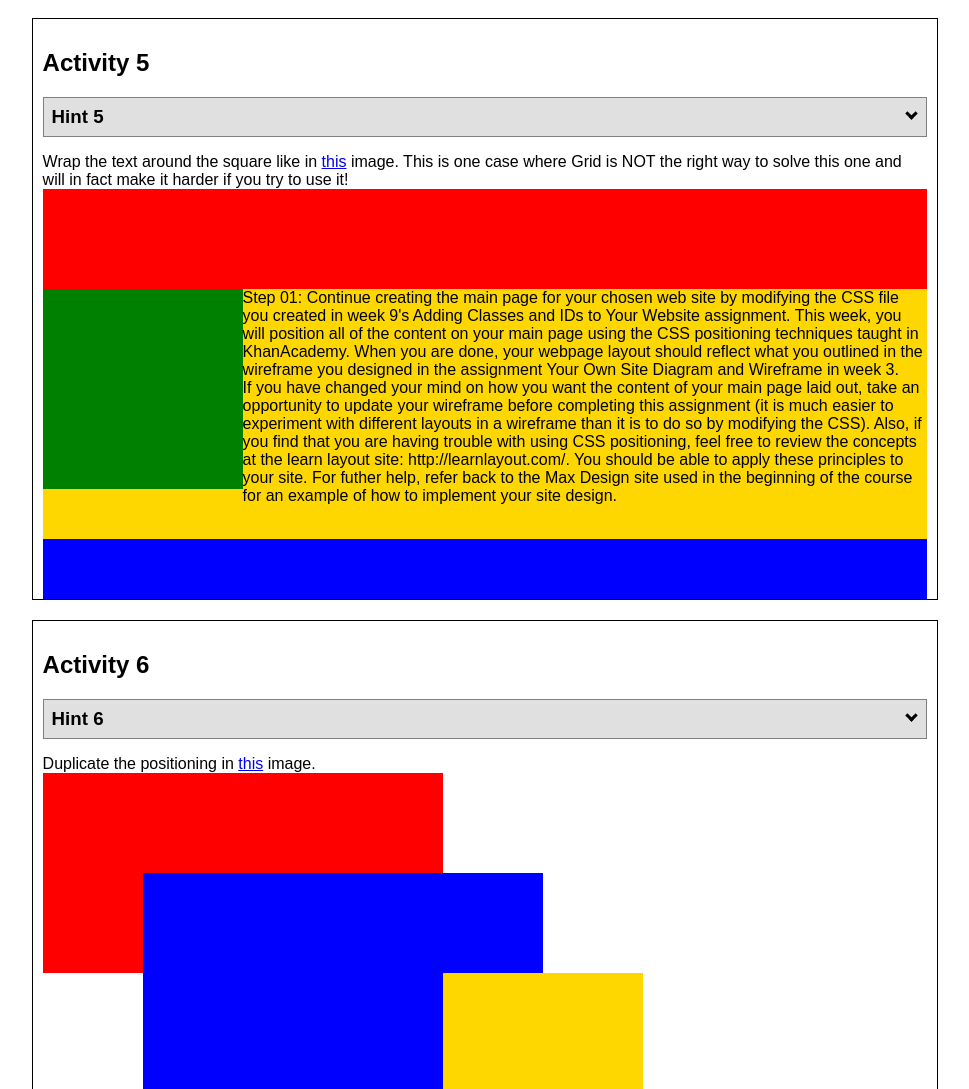
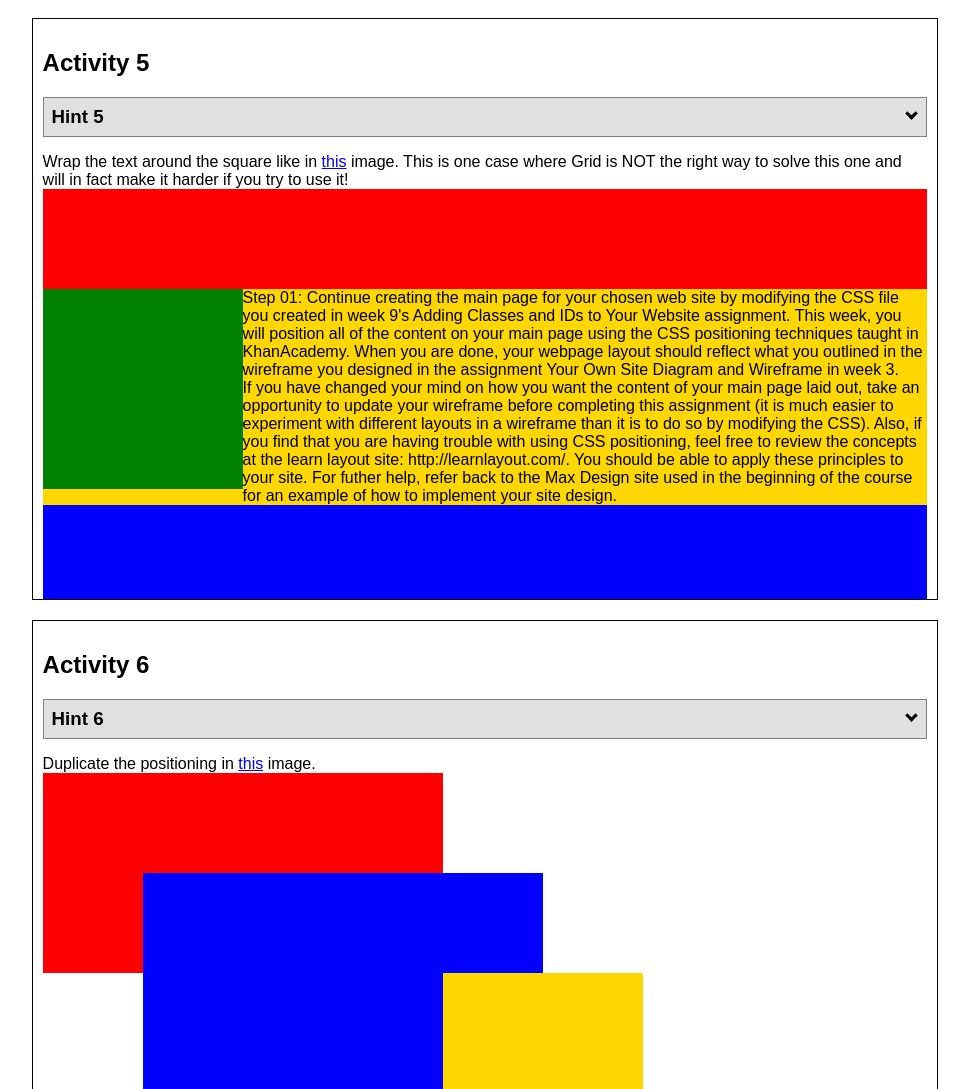
Before and after one commit to ijromerob/wdd130, a plain HTML site: page positioning.html in a window 1280 px wide. Shown: the part 2607-3696 px from the top of the page, without its empty margins (155-1124 px from the left). Drawn offline with Linux system fonts and the light colour scheme.

Commit message:
activity 5 adjustment

```diff
--- a/positionstyles.css
+++ b/positionstyles.css
@@ -148,8 +148,8 @@
   float: left;
 }
 .yellow5 {
-  width: 100%;
-  height: 250px;
+  width: auto;
+  height: auto;
   background-color: gold;
 
 }
```
